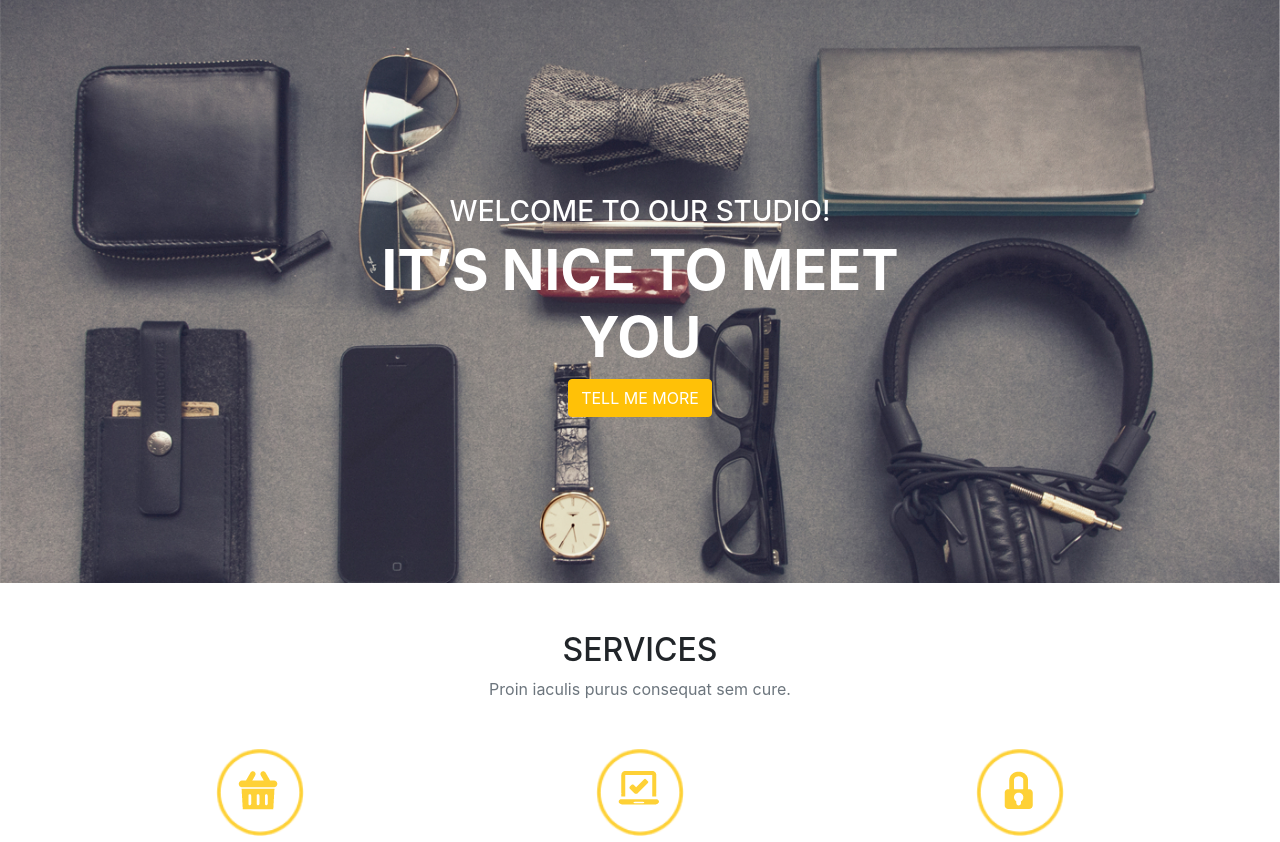
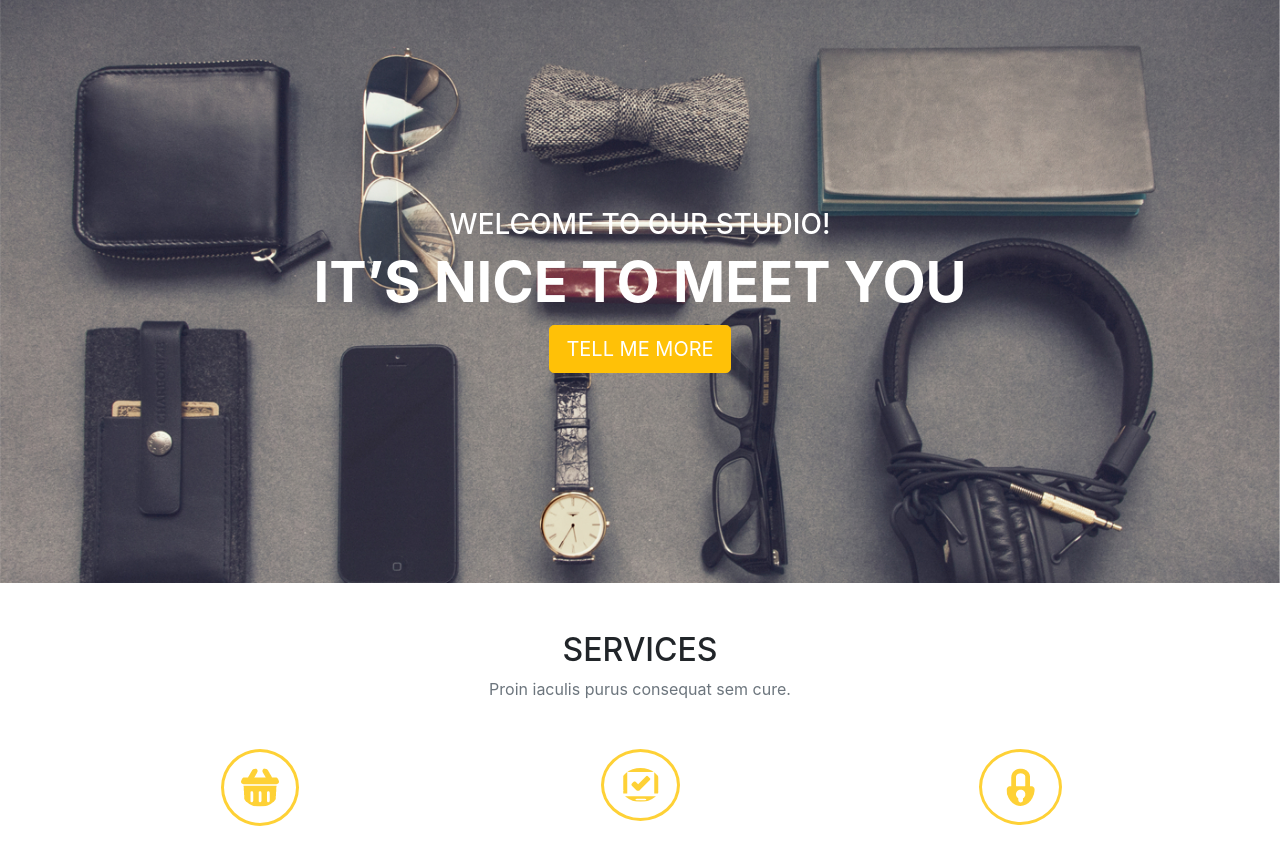
Before and after one commit to Dariy98/Golden-One, a plain HTML site: page index.html in a window 1280 px wide. Shown: the part 77-919 px from the top of the page. Drawn offline with nearby package versions, Linux system fonts and the light colour scheme; files whose address does not match are found by name.

Commit message:
jumbotron

```diff
--- a/index.html
+++ b/index.html
@@ -41,16 +41,13 @@
                         </nav>
                     </header>
                 </div>
-
-              <div class="section-body">
-                <div class="container">
-                  <div class="mx-auto text-center" style="width: 650px;">
-                    <h3 class="text-white text-uppercase">Welcome To Our Studio!</h3>
-                    <h1 class="text-white text-uppercase font-weight-bold display-4">It’s nice to Meet you</h1>
-                    <button type="button" class="btn btn-warning text-white text-uppercase">Tell Me More</button>
-                  </div>
+                <div class="jumbotron bg-transparent text-center">
+                    <div class="container">
+                        <h3 class="text-white text-uppercase">Welcome To Our Studio!</h3>
+                        <h1 class="display-4 text-white text-uppercase font-weight-bold">It’s nice to Meet you</h1>
+                        <a class="btn btn-primary btn-lg btn-warning text-white text-uppercase" href="#" role="button">Tell Me More</a>
+                    </div>
                 </div>
-              </div>
             </div>
         </section>
 
@@ -60,10 +57,7 @@
                 <p class="text-center text-muted">Proin iaculis purus consequat sem cure.</p>
                 <div class="card-deck mt-5">
                     <div class="card text-center">
-                        <div class="position-relative">
-                            <img src="images/Circle-1.png" class="card-img-top w-25 h-auto" alt="img">
-                            <img src="images/Icon-Basket.png" class="card-img w-auto h-auto position-absolute" alt="img">
-                        </div>
+                        <img src="images/Icon-Basket.png" class="card-img-top w-auto p-3 h-auto mx-auto rounded-circle border border-warning" alt="img">
                         <div class="card-body">
                             <h5 class="card-title font-weight-bold">E-Commerce</h5>
                             <p class="card-text"><small class="text-muted">Proin iaculis purus consequat sem cure
@@ -73,10 +67,7 @@
                         </div>
                     </div>
                     <div class="card text-center">
-                        <div class="position-relative">
-                            <img src="images/Circle-1.png" class="card-img-top w-25 h-auto" alt="img">
-                            <img src="images/Icon-Laptop.png" class="card-img w-auto h-auto position-absolute" alt="img">
-                        </div>
+                        <img src="images/Icon-Laptop.png" class="card-img-top w-auto h-auto p-3 mx-auto rounded-circle border border-warning" alt="img">
                         <div class="card-body">
                             <h5 class="card-title font-weight-bold">Responsive Web</h5>
                             <p class="card-text"><small class="text-muted">Proin iaculis purus consequat sem cure
@@ -86,10 +77,7 @@
                         </div>
                     </div>
                     <div class="card text-center">
-                        <div class="position-relative">
-                            <img src="images/Circle-1.png" class="card-img-top w-25 h-auto" alt="img">
-                            <img src="images/Icon-Locked.png" class="card-img card-img-locked w-auto h-auto position-absolute" alt="img">
-                        </div>
+                        <img src="images/Icon-Locked.png" class="card-img-top w-auto h-auto py-3 px-4 mx-auto rounded-circle border border-warning" alt="img">
                         <div class="card-body">
                             <h5 class="card-title font-weight-bold">Web Security</h5>
                             <p class="card-text"><small class="text-muted">Proin iaculis purus consequat sem cure
--- a/styles/components/card.css
+++ b/styles/components/card.css
@@ -1,13 +1,9 @@
 .card {
     border: none;
-}
-.card-img {
-    left: 153px;
-    top: 22px;
-}
-.card-img-locked {
-    left: 159px;
 }
 .card-bg {
     background-color: #f9f9f9;
 }
+.border {
+    border: 3px solid #fed136!important;
+}
--- a/styles/components/section.css
+++ b/styles/components/section.css
@@ -39,7 +39,7 @@
 .section-hero .section-foreground .section-header {
     padding: 25px 0;
 }
-.section-hero .section-foreground .section-body {
+.section-hero .section-foreground .jumbotron {
     -webkit-box-flex: 1;
         -ms-flex-positive: 1;
             flex-grow: 1;
```
Also changed, not shown: 1 other file.
